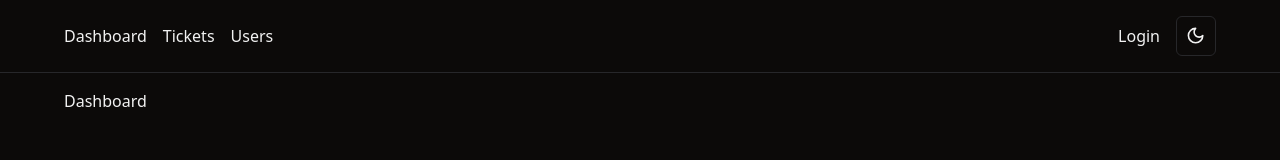
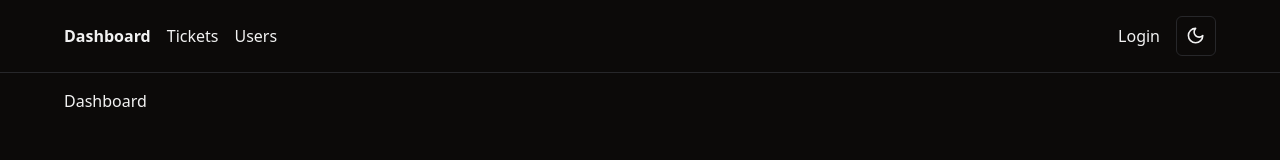
Before and after one commit to mike242424/ticketing-app, a Next.js app: page / in a window 1280 px wide. Shown: the top 160 px of the page. Built offline with nearby package versions, Linux system fonts and the light colour scheme.

Commit message:
styling navbar active link.

```diff
--- a/app/globals.css
+++ b/app/globals.css
@@ -57,3 +57,9 @@
     @apply bg-background text-foreground;
   }
 }
+
+@layer components {
+  .nav-link {
+    @apply hover:text-primary;
+  }
+}
--- a/components/MainNav.tsx
+++ b/components/MainNav.tsx
@@ -1,16 +1,34 @@
+'use client';
+
 import Link from 'next/link';
 import React from 'react';
 import { ModeToggle } from './ModeToggle';
+import { usePathname } from 'next/navigation';
 
 const MainNav = () => {
+  const pathname = usePathname();
+  const links = [
+    { title: 'Dashboard', path: '/' },
+    { title: 'Tickets', path: '/tickets' },
+    { title: 'Users', path: '/users' },
+  ];
+
   return (
     <nav className="flex flex-col items-center border-b p-4">
       <div className="max-w-6xl w-full">
         <div className="flex justify-between">
           <div className="flex gap-4 items-center">
-            <Link href="/">Dashboard</Link>
-            <Link href="/tickets">Tickets</Link>
-            <Link href="/users">Users</Link>
+            {links.map((link) => (
+              <Link
+                key={link.title}
+                className={`nav-link ${
+                  pathname === link.path ? 'font-bold cursor-default' : ''
+                }`}
+                href={link.path}
+              >
+                {link.title}
+              </Link>
+            ))}
           </div>
           <div className="flex gap-4 items-center">
             <Link href="/">Login</Link>
```
